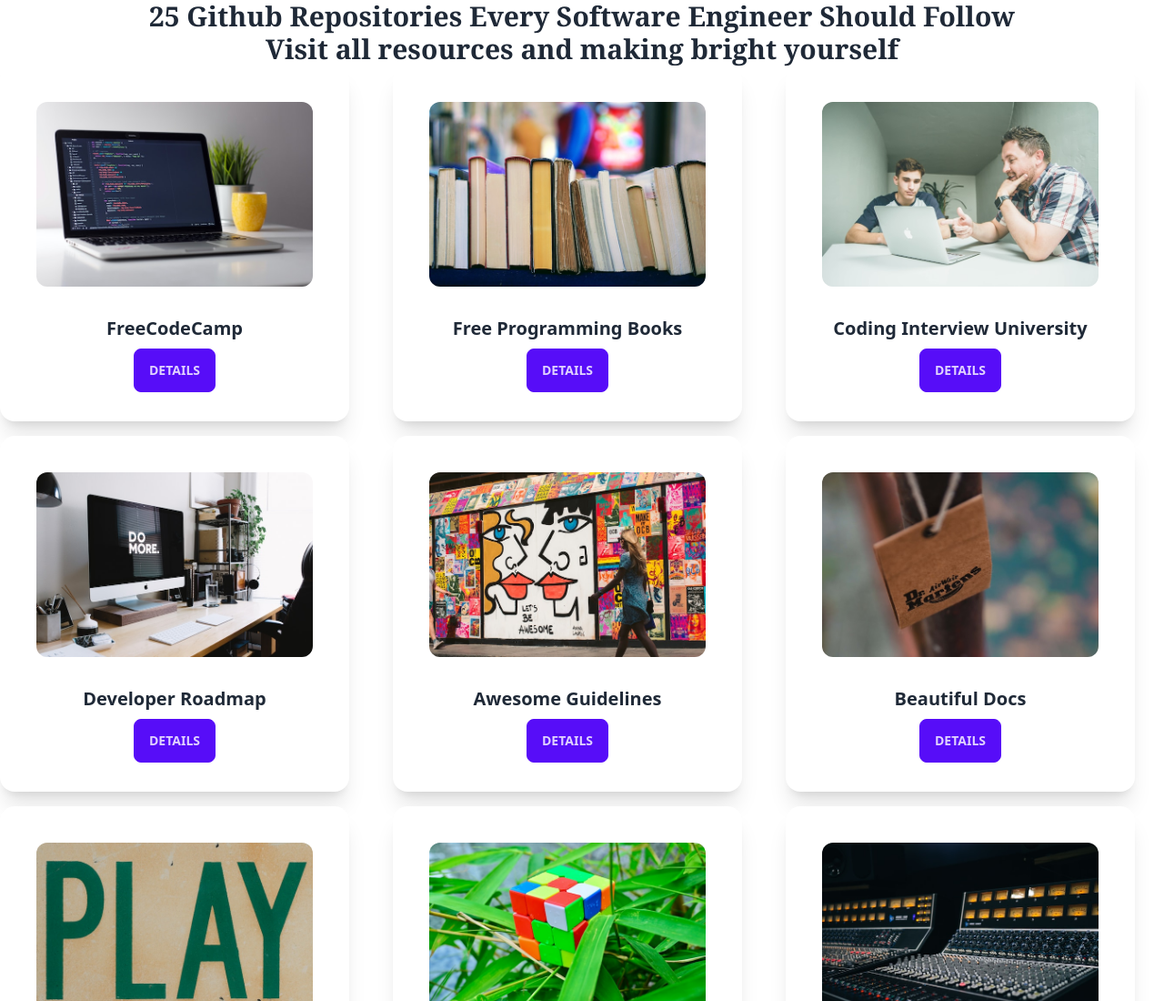
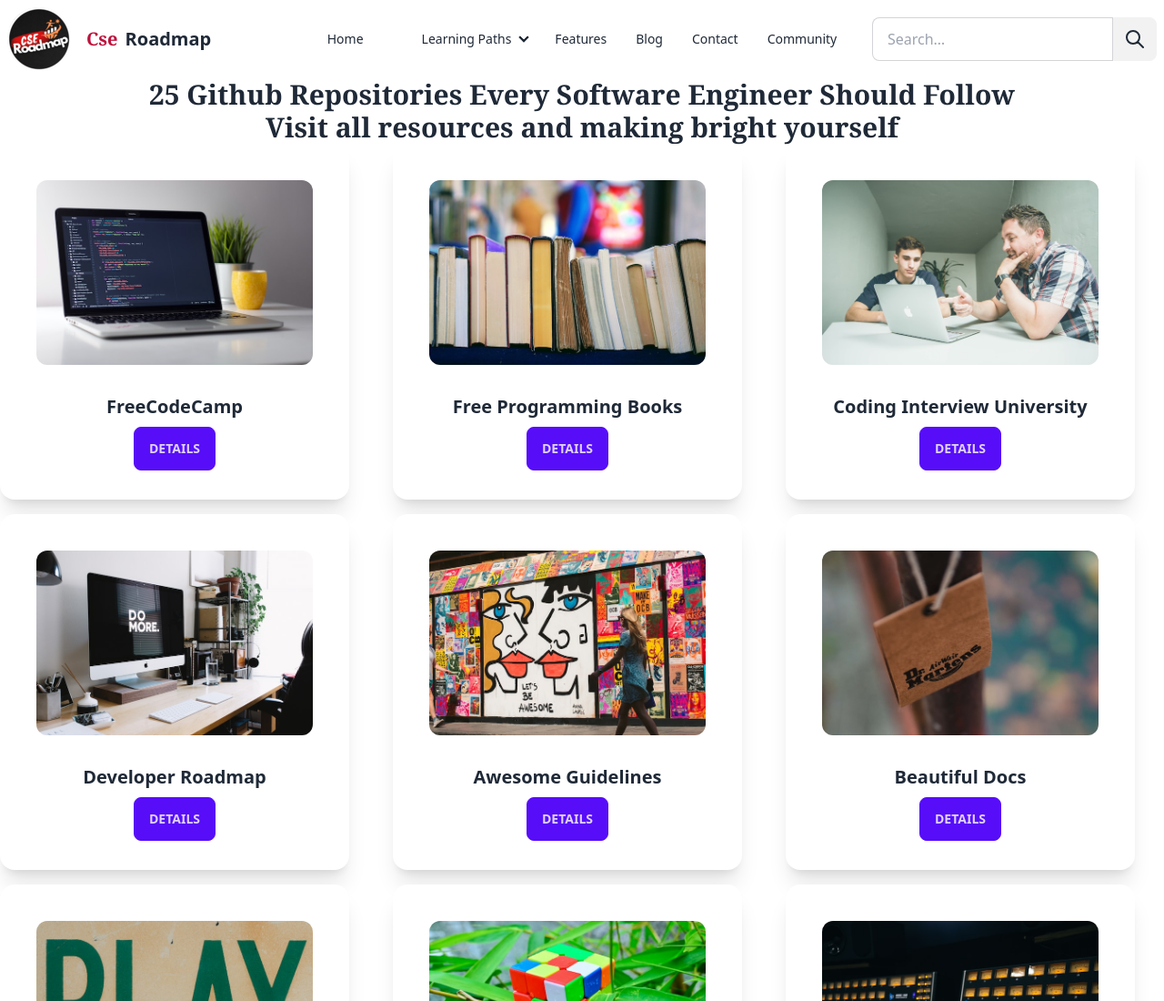
Before and after one commit to mahafujahamed/cse-roadmap, a plain HTML site: page resources.html in a window 1280 px wide. Shown: the top 1100 px of the page at 91% size. Drawn offline with nearby package versions, Linux system fonts and the light colour scheme.

Commit message:
adds navbar to set resources page

```diff
--- a/resources.html
+++ b/resources.html
@@ -10,6 +10,69 @@
 </head>
 
 <body>
+    <!-- navbar -->
+    <div class="navbar bg-base-100">
+        <div class="navbar-start">
+            <div class="dropdown">
+                <label tabindex="0" class="btn btn-ghost lg:hidden">
+                    <svg xmlns="http://www.w3.org/2000/svg" class="h-5 w-5" fill="none" viewBox="0 0 24 24"
+                        stroke="currentColor">
+                        <path stroke-linecap="round" stroke-linejoin="round" stroke-width="2"
+                            d="M4 6h16M4 12h8m-8 6h16" />
+                    </svg>
+                </label>
+                <ul tabindex="0"
+                    class="menu menu-sm dropdown-content mt-3 z-[1] p-2 shadow bg-base-100 rounded-box w-52">
+                    <li><a>Home</a></li>
+                    <li>
+                        <a>Parent</a>
+                        <ul class="p-2">
+                            <li><a>Submenu 1</a></li>
+                            <li><a>Submenu 2</a></li>
+                        </ul>
+                    </li>
+                    <li><a>Item 3</a></li>
+                </ul>
+            </div>
+            <img src="images/logo.png" alt="">
+            <a class="btn btn-ghost normal-case text-xl"><span
+                    class="text-rose-700 font-serif font-bold">Cse</span>Roadmap</a>
+        </div>
+        <div class="navbar-center hidden lg:flex">
+            <ul class="menu menu-horizontal px-1">
+                <li><a>Home</a></li>
+                <li><a href=""></a></li>
+                <li tabindex="0">
+                    <details>
+                        <summary>Learning Paths</summary>
+                        <ul class="p-2">
+                            <li><a href="resources.html">Resources</a></li>
+                            <li><a>Submenu 2</a></li>
+                        </ul>
+                    </details>
+                </li>
+                <li><a href="features.html">Features</a></li>
+                <li><a href="blog.html">Blog</a></li>
+                <li><a href="contact.html">Contact</a></li>
+                <li><a href="contact.html">Community</a></li>
+            </ul>
+        </div>
+        <div class="navbar-end">
+            <div class="form-control">
+                <div class="input-group">
+                    <input type="text" placeholder="Search…" class="input input-bordered" />
+                    <button class="btn btn-square">
+                        <svg xmlns="http://www.w3.org/2000/svg" class="h-6 w-6" fill="none" viewBox="0 0 24 24"
+                            stroke="currentColor">
+                            <path stroke-linecap="round" stroke-linejoin="round" stroke-width="2"
+                                d="M21 21l-6-6m2-5a7 7 0 11-14 0 7 7 0 0114 0z" />
+                        </svg>
+                    </button>
+                </div>
+            </div>
+        </div>
+    </div>
+    <!-- nav end -->
     <section>
         <div class="text-center font-serif font-bold text-3xl">
             <h1 class="">25 Github Repositories Every Software Engineer Should Follow</h1>
```
